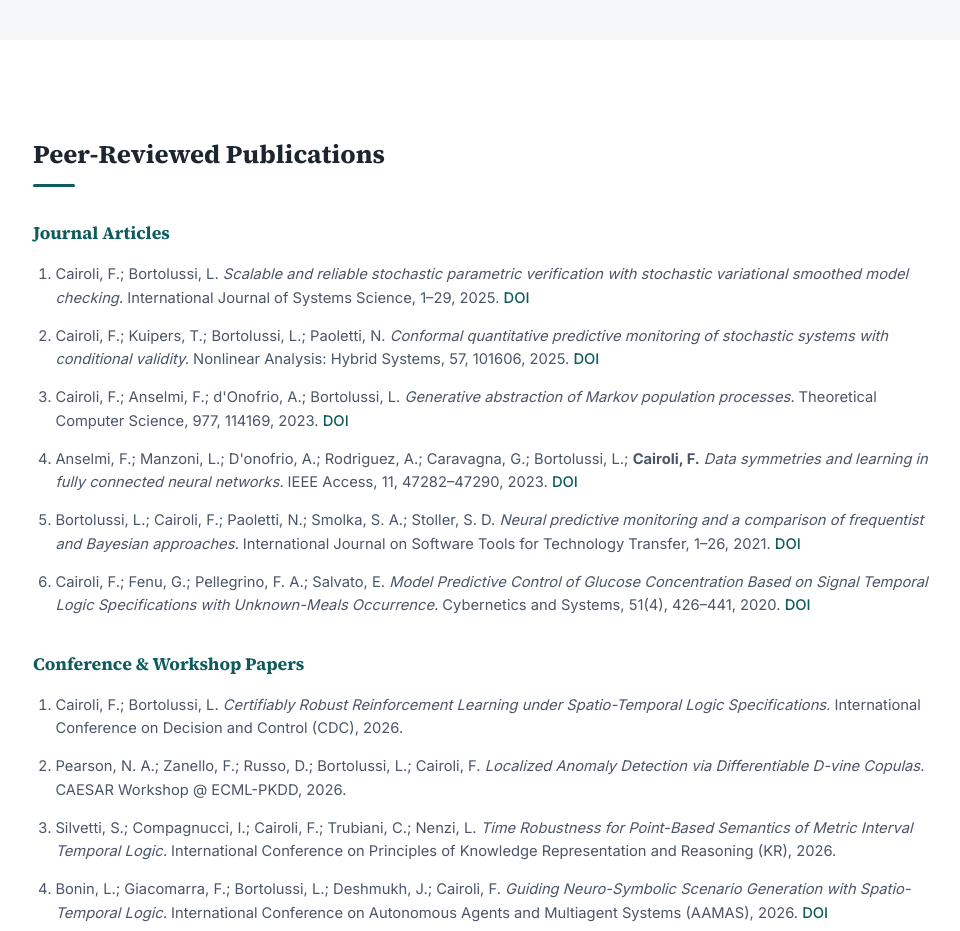
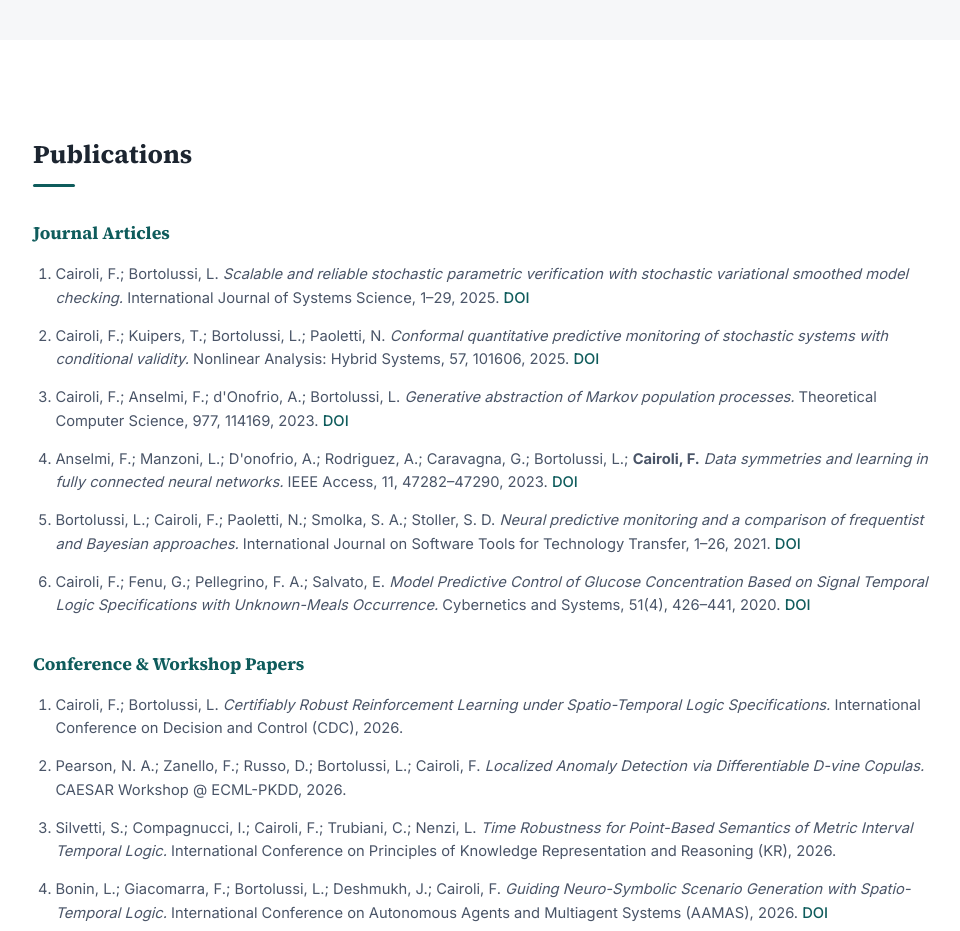
Before and after one commit to francescacairoli/francescacairoli.github.io, a plain HTML site: page index.html in a window 1280 px wide. Shown: the part 3620-4551 px from the top of the page, without its empty margins (151-1111 px from the left). Drawn offline with Linux system fonts and the light colour scheme.

Commit message:
Rename Peer-Reviewed Publications heading to Publications

```diff
--- a/index.html
+++ b/index.html
@@ -249,7 +249,7 @@
   <!-- PUBLICATIONS -->
   <section id="publications" class="section">
     <div class="container">
-      <h2>Peer-Reviewed Publications</h2>
+      <h2>Publications</h2>
 
       <h3 class="pub-subhead">Journal Articles</h3>
       <ol class="pub-list">
```
